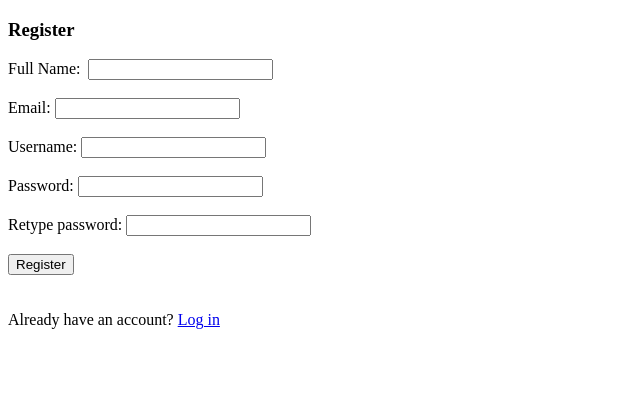
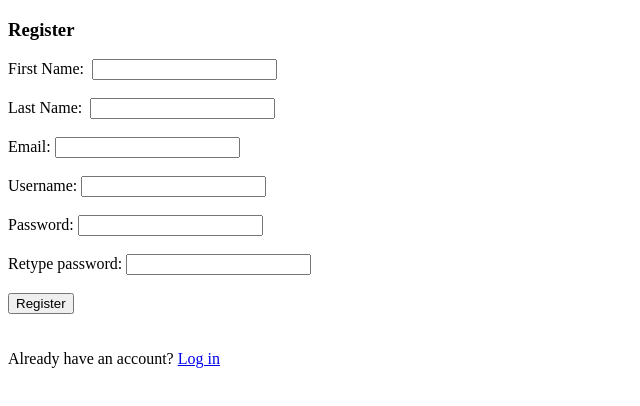
Before and after one commit to Feedback-Friend/Web-Application, a React (Create React App) app: page /register in a window 1280 px wide. Shown: the top 406 px of the page, without its empty margins (0-640 px from the left). Built offline with nearby package versions, Linux system fonts and the light colour scheme; the HTML template or start-up script is replaced by a standard one.

Commit message:
Add register user call to frontend

```diff
--- a/src/components/RegisterPage.js
+++ b/src/components/RegisterPage.js
@@ -3,11 +3,21 @@ import { Link, Navigate, useNavigate } from 'react-router-dom'
 
 function RegisterPage() {
     const [userInfo, setUserInfo] = React.useState({})
-    const setURL = useNavigate() // useNavigate can't be used in button below, needs to be set to a variable
 
     // contains all credentials
-    function submit() {
-        alert(JSON.stringify(userInfo));
+    function submit(e) {
+        e.preventDefault(); //prevents default actions of form from happening (reloads page contents)
+        /*
+         *
+         * This is where we are calling backend component to register user.
+         *
+         */
+        fetch("/registerUser/" + userInfo.firstname + "/" + userInfo.lastname + "/" + userInfo.username + "/" + userInfo.password + "/" + userInfo.email)
+            .then(response => response.json())
+            .then(data => {
+            }).catch(error => {
+                console.log(error);
+            });
     }
 
     function updateUserInfo(event) {
@@ -24,8 +34,13 @@ function RegisterPage() {
         {/* TODO: check if methods below are the "safe" way to handle usernames and passwords */}
         <form onSubmit={submit}>
             <label>
-                Full Name:&nbsp; {/* &nbsp; is used to add a space when HTML doesn't consider spaces text */}
-                <input type="text" onChange={updateUserInfo} name="fullName" required />
+                First Name:&nbsp; {/* &nbsp; is used to add a space when HTML doesn't consider spaces text */}
+                <input type="text" onChange={updateUserInfo} name="firstName" required />
+            </label>
+            <br/><br/>
+            <label>
+                Last Name:&nbsp; {/* &nbsp; is used to add a space when HTML doesn't consider spaces text */}
+                <input type="text" onChange={updateUserInfo} name="lastName" required />
             </label>
             <br/><br/>
             <label>
```
